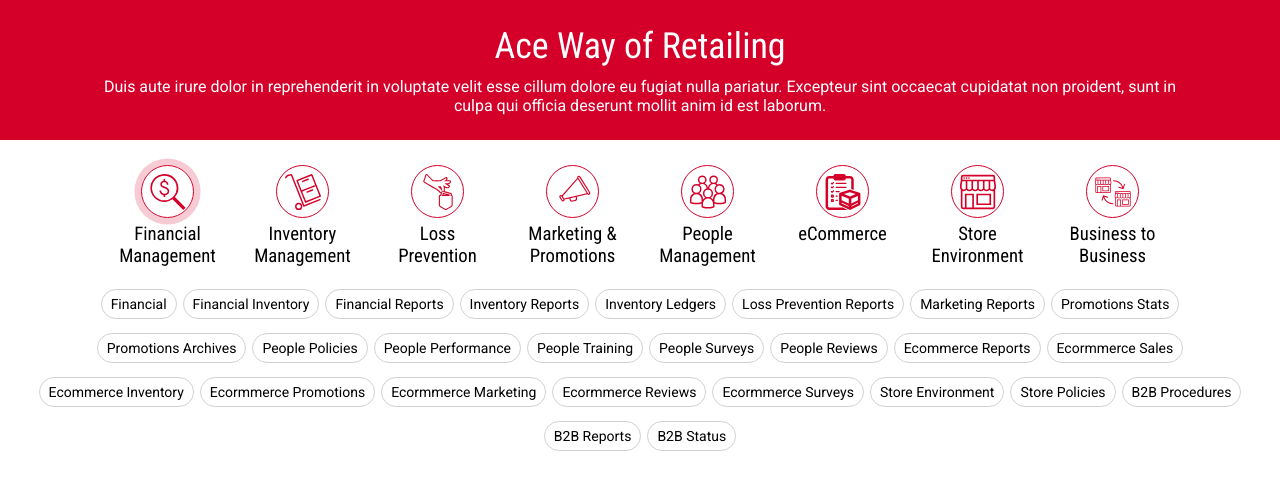
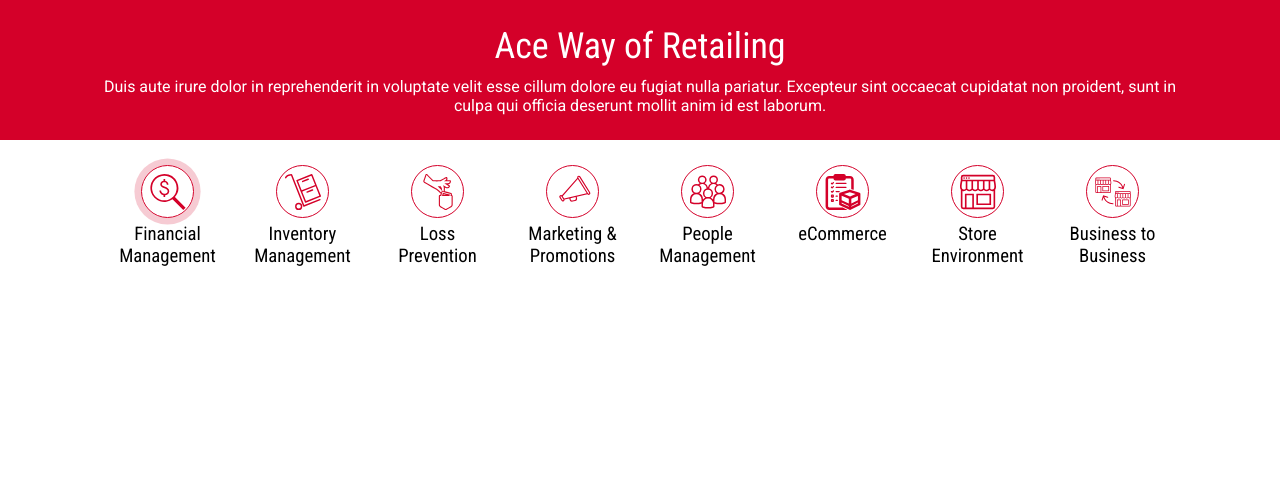
Before and after one commit to DanZ98/AWOR, a React (Vite) app: page / in a window 1280 px wide. Shown: the top 490 px of the page. Built offline with nearby package versions, Linux system fonts and the light colour scheme.

Commit message:
completed pills selection smooth transition effect

```diff
--- a/src/components/IconSelection.tsx
+++ b/src/components/IconSelection.tsx
@@ -5,7 +5,9 @@ import useHorizontalDrag from "../hooks/horizontalDragg";
 import '../styles/icon-styles/icon-styles.css';
 
 const IconSelection = () => {
+
     const [activeIcon, setActiveIcon] = useState<number | null>(1);
+    const [isPillsLinkVisible, setIsPillsLinkVisible] = useState<boolean>(false);
     const {
         containerRef,
         handleMouseDown,
@@ -18,6 +20,10 @@ const IconSelection = () => {
     const handleIconClick = (id: number) => {
         console.log('Icon clicked:', id);
         setActiveIcon(id);
+        setIsPillsLinkVisible(prevState => !prevState);
+        console.log('isPillsLinkVisible:', !isPillsLinkVisible);
+
+
     };
 
     return (
@@ -45,7 +51,7 @@ const IconSelection = () => {
                     );
                 })}
             </div>
-            <Pills />
+            <Pills isPillsLinkVisible={isPillsLinkVisible} />
         </section>
     )
 }
--- a/src/components/Pills.tsx
+++ b/src/components/Pills.tsx
@@ -3,7 +3,11 @@ import { PillsData } from "../data";
 import "../styles/pills-styles/pills-styles.css";
 import useHorizontalDrag from "../hooks/horizontalDragg";
 
-const Pills = () => {
+interface PillsLinkVisibility {
+    isPillsLinkVisible: boolean;
+}
+
+const Pills = ({isPillsLinkVisible} : PillsLinkVisibility) => {
     const {
         containerRef,
         handleMouseDown,
@@ -38,7 +42,7 @@ const Pills = () => {
                 onMouseMove={handleMouseMove}>
                 {PillsData.map((item) => {
                     return (
-                        <a href={`#${item.title}`} key={item.id} className="pills-link">
+                        <a href={`#${item.title}`} key={item.id} className={`pills-link ${isPillsLinkVisible ? 'pills-display' : '' }`}>
                             {item.title}
                         </a>
                     )
--- a/src/styles/pills-styles/pills-styles.css
+++ b/src/styles/pills-styles/pills-styles.css
@@ -1,5 +1,4 @@
 .pills {
-  margin: 0 2rem;
   text-align: center;
 }
 
@@ -31,12 +30,21 @@
   display: inline-block;
   border-radius: 2rem;
   text-decoration: none;
-  transition: ease all 0.4s;
+  transition: transform 0.4s ease;
   -webkit-user-select: none;
      -moz-user-select: none;
           user-select: none;
+  position: relative;
+  right: -106%;
+  transform: translateX(100%);
 }
 .pills-link:hover {
   background: #eee;
   cursor: pointer;
+}
+
+.pills-display {
+  position: relative;
+  right: 0;
+  transform: translateX(0);
 }/*# sourceMappingURL=pills-styles.css.map */
--- a/src/styles/pills-styles/pills-styles.scss
+++ b/src/styles/pills-styles/pills-styles.scss
@@ -2,7 +2,6 @@
 
 /////// Pills Section ///////
 .pills {
-    margin: 0 2rem;
     text-align: center;
 }
 
@@ -31,11 +30,20 @@
     -moz-border-radius: 2rem;
     border-radius: 2rem;
     text-decoration: none;
-    transition: ease all .4s;
+    transition: transform .4s ease;
     user-select: none;
+    position: relative;
+    right: -106%;
+    transform: translateX(100%);
 
     &:hover {
         background: #eee;
         cursor: $cursorPointer;
     }
 }
+
+.pills-display {
+    position: relative;
+    right: 0;
+    transform: translateX(0);
+}
```
Also changed, not shown: 1 other file (tests, documents, lock files or other folders).
